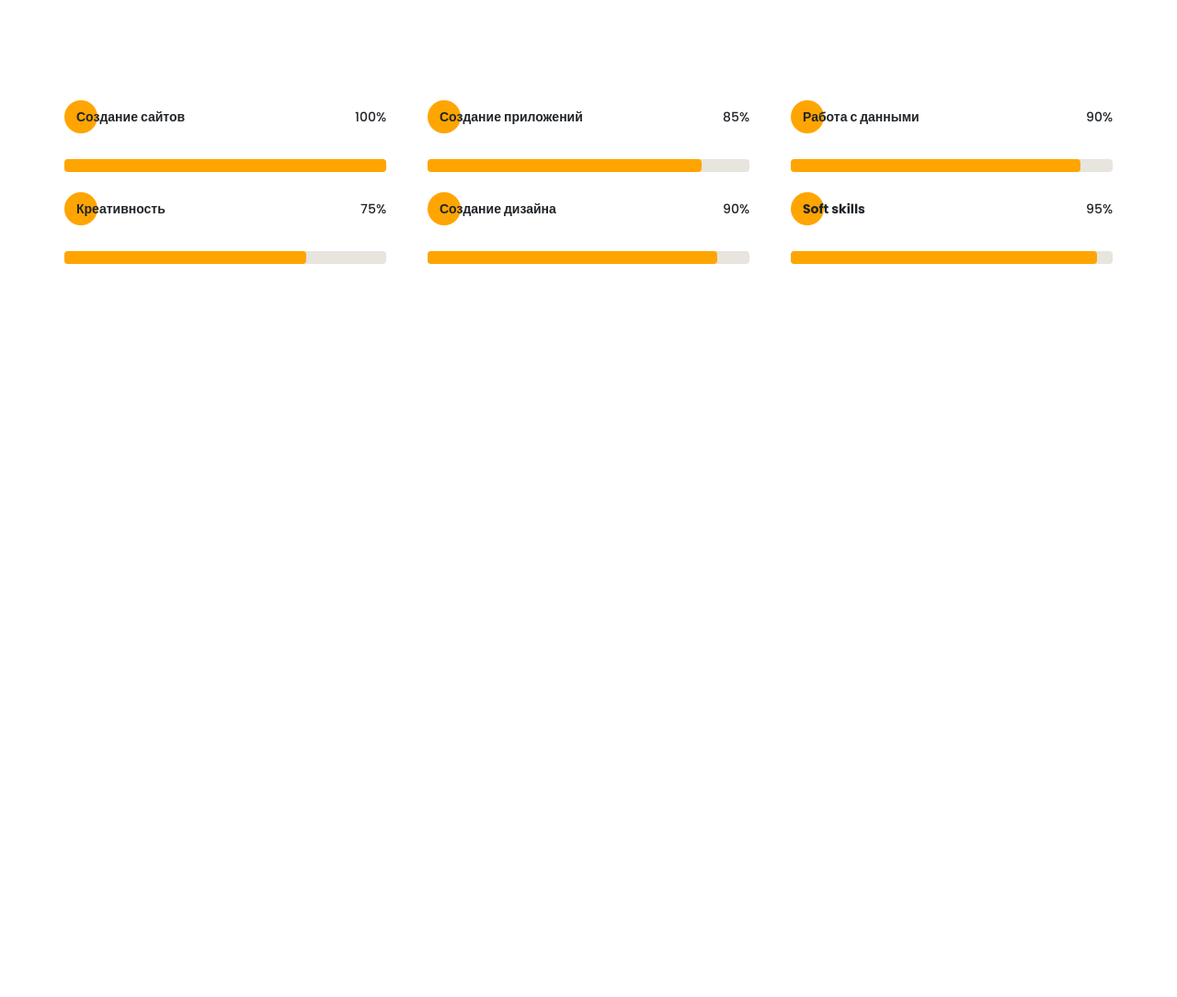
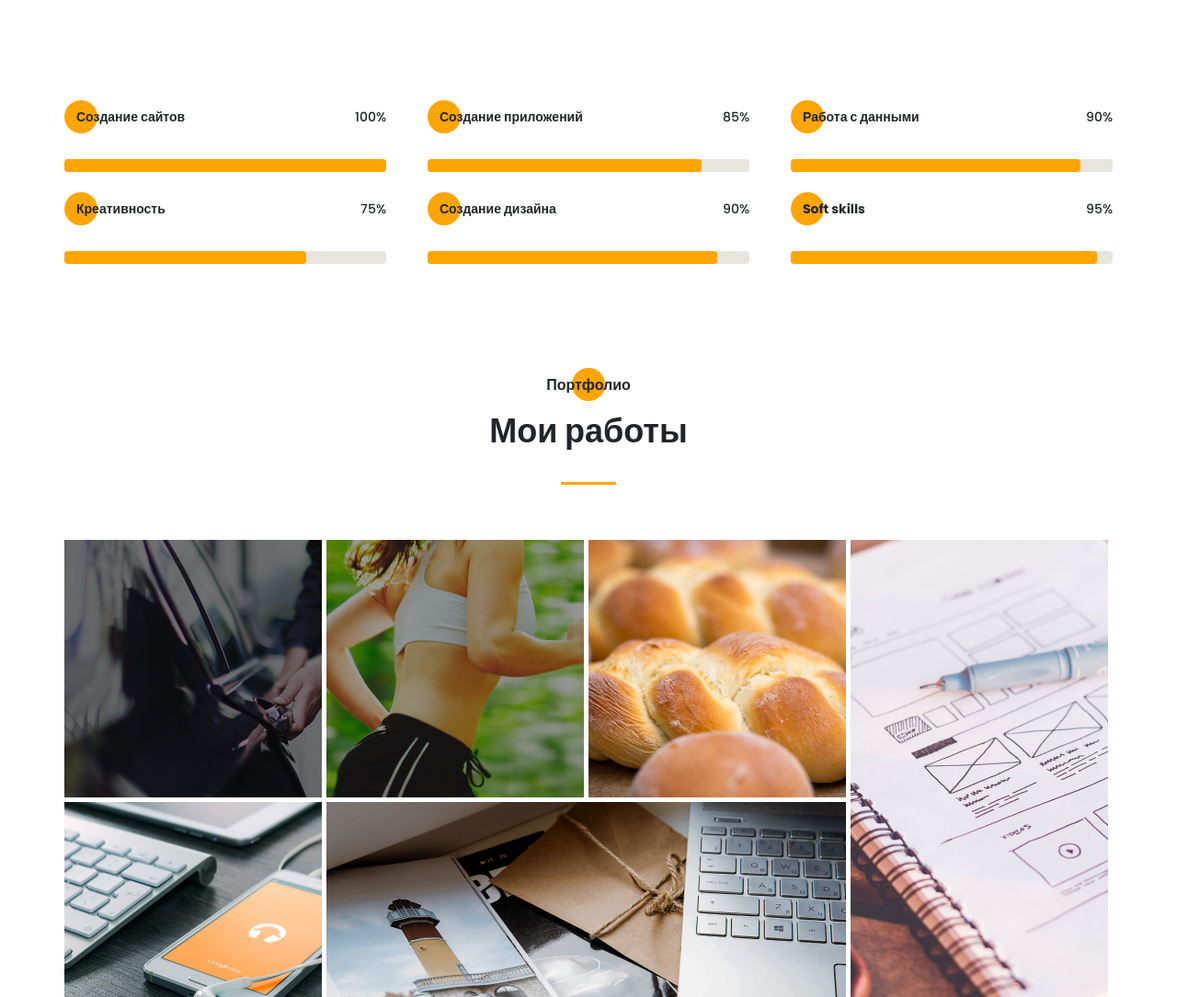
Before and after one commit to KuleshovArtem/portfolio, a website: page src/index.html in a window 1280 px wide. Shown: the part 3088-4172 px from the top of the page at 92% size. Before the commit the page ends 3375 px from the top, so only its background shows below. Drawn offline with Linux system fonts and the light colour scheme; files whose address does not match are found by name.

Commit message:
верстка секции портфолио

```diff
--- a/src/index.html
+++ b/src/index.html
@@ -117,8 +117,8 @@
     </section>
     <section class="experience">
         <div class="container">
-            <h2 class="title title_fs16 experience__title">Опыт</h2>
-            <div class="title title_fs36 experience__subtitle">Чем я буду полезн</div>
+            <h2 class="title title_fs16 title__section-title">Опыт</h2>
+            <div class="title title_fs36 title__section-subtitle">Чем я буду полезн</div>
             <div class="divider"></div>
 
             <div class="experience__wrapper">
@@ -196,8 +196,8 @@
     </section>
     <section class="skills">
         <div class="container">
-            <h2 class="title title_fs16 skills__title">Навыки</h2>
-            <div class="title title_fs36 skills__subtitle">Что я использую в работе</div>
+            <h2 class="title title_fs16 title__section-title">Навыки</h2>
+            <div class="title title_fs36 title__section-subtitle">Что я использую в работе</div>
             <div class="divider"></div>
             <div class="skills__wrapper">
                 <div class="skills__item">
@@ -309,6 +309,35 @@
             </div>
         </div>
     </section>
+    <section class="portfolio">
+        <div class="container">
+            <h2 class="title title_fs16 title__section-title">Портфолио</h2>
+            <div class="title title_fs36 title__section-subtitle">Мои работы</div>
+            <div class="divider"></div>
+
+            <div class="portfolio__wrapper">
+                <a href="#" class="portfolio__item">
+                    <img src="img/works/uber.jpg" alt="uber">
+                </a>
+                <a href="#" class="portfolio__item">
+                    <img src="img/works/pulse.jpg" alt="pulse">
+                </a>
+                <a href="#" class="portfolio__item">
+                    <img src="img/works//bread.jpg" alt="bread">
+                </a>
+                <a href="#" class="portfolio__item vertical" >
+                    <img src="img/works/plans.jpg" alt="plans">
+                </a>
+                <a href="#" class="portfolio__item">
+                    <img src="img/works/ipad.jpg" alt="ipad">
+                </a>
+                <a href="#" class="portfolio__item horizonal">
+                    <img src="img/works/mac.jpg" alt="mac">
+                </a>
+
+            </div>
+        </div>
+    </section>
 
     <script src="js/script.js" ></script>
 
--- a/src/sass/blocks/_experience.scss
+++ b/src/sass/blocks/_experience.scss
@@ -1,18 +1,5 @@
 .experience {
     padding-top: 120px;
-    &__title {
-        position: relative;
-        text-align: center;
-        @include before_circle;
-        &:before{
-            left: 50%;
-            transform: translateX(-50%);
-        }
-    }
-    &__subtitle {
-        margin-top: 6px;
-        text-align: center;
-    }
     &__wrapper {
         padding: 60px 65px 0 65px;
         display: grid;
--- /dev/null
+++ b/src/sass/blocks/_portfolio.scss
@@ -0,0 +1,28 @@
+.portfolio {
+ padding-top: 120px;
+    &__wrapper {
+        margin-top: 60px;
+        display: grid;
+        grid-template: repeat(2, 280px) / repeat(4, 280px);
+        grid-auto-rows: 280px;
+        gap: 5px;
+        .vertical {
+            grid-row: 1/3;
+            grid-column: 4/5;
+        }
+        .horizonal {
+            grid-column: 2/4;
+            grid-row: 2/3;
+        }
+    }
+    &__item {
+        transition: all 0.6s;
+        img {
+            width: 100%;
+        }
+        &:hover {
+            filter: saturate(20%);
+            transform: scale(1.05);
+        }
+    }
+}
--- a/src/sass/blocks/_title.scss
+++ b/src/sass/blocks/_title.scss
@@ -19,4 +19,16 @@
     &_fs48 {
         font-size: 48px;
     }
+    &__section-title {
+        position: relative;
+        text-align: center;
+        @include before_circle;
+        &:before{
+            left: 50%;
+            transform: translateX(-50%);
+        }
+    }
+    &__section-subtitle {
+        text-align: center;
+    }
 }
--- a/src/sass/style.scss
+++ b/src/sass/style.scss
@@ -29,3 +29,4 @@
 @import "blocks/about";
 @import "blocks/experience";
 @import "blocks/skills";
+@import "blocks/portfolio";
```
Also changed, not shown: dist/css/style.min.css, dist/img/works/bread.jpg (added), dist/img/works/ipad.jpg (added), dist/img/works/mac.jpg (added), dist/img/works/plans.jpg (added), dist/img/works/pulse.jpg (added), dist/img/works/uber.jpg (added), dist/index.html, src/css/style.min.css, src/img/works/bread.jpg (added), src/img/works/ipad.jpg (added), src/img/works/mac.jpg (added), src/img/works/plans.jpg (added), src/img/works/pulse.jpg (added), 1 more files.
